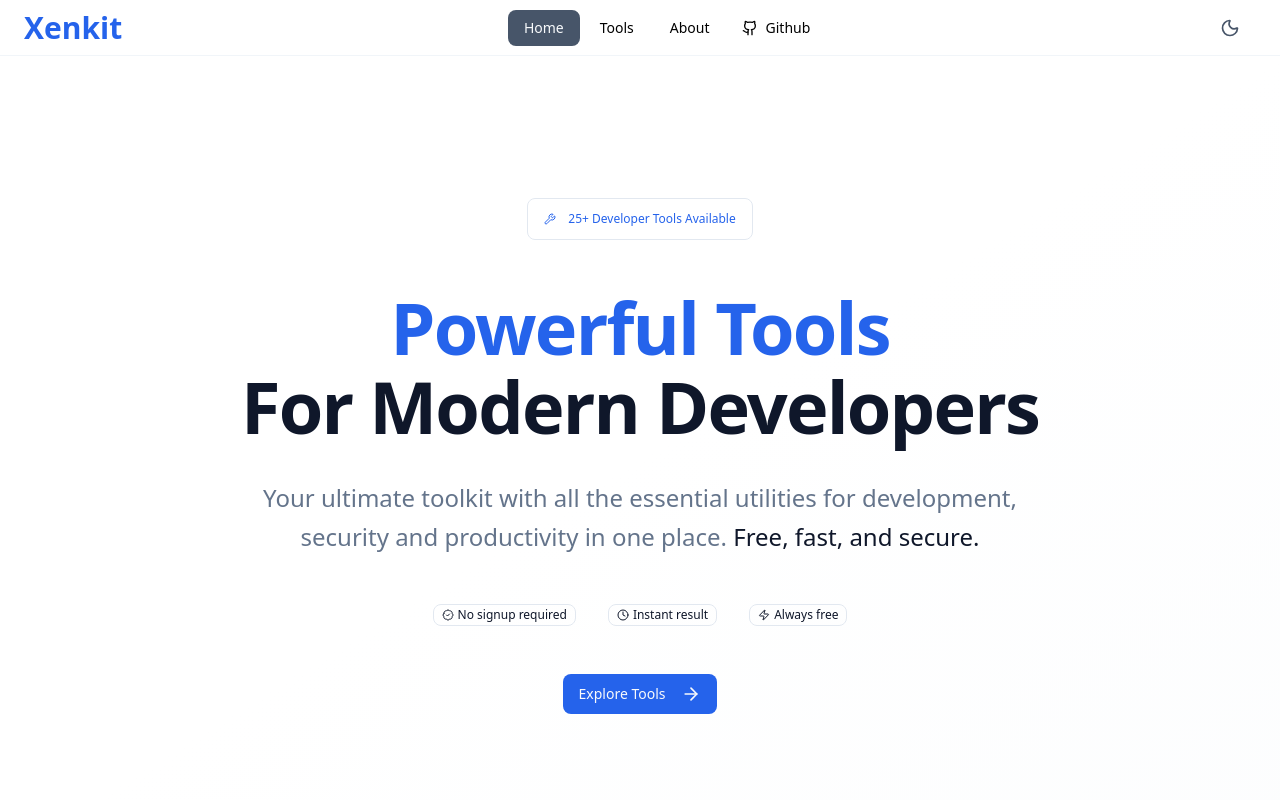
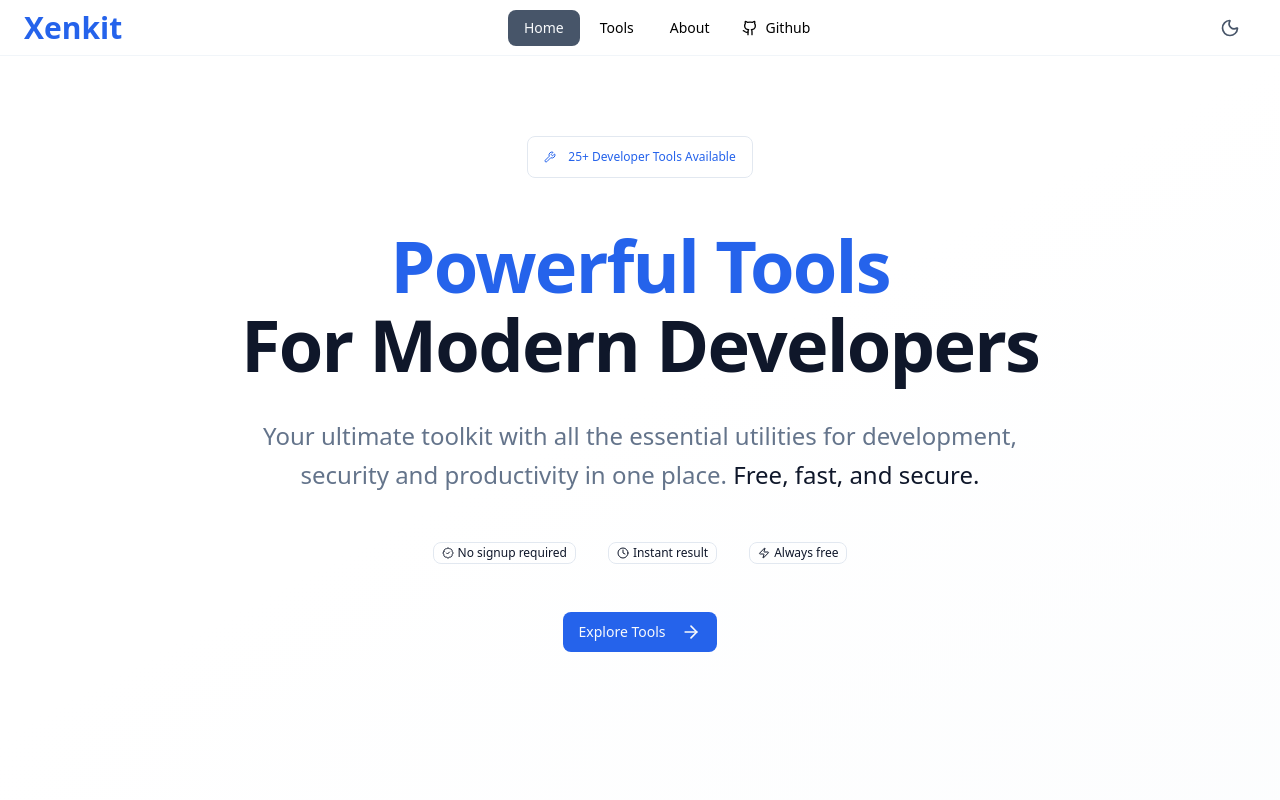
Before and after one commit to xenvoid404/xenkit-app, a Next.js app: page / in a window 1280 px wide. Shown: the top 800 px of the page. Built offline with nearby package versions, Linux system fonts and the light colour scheme.

Commit message:
coba hapus class min-h-dvh

```diff
--- a/app/(main)/(home)/components/section/hero.tsx
+++ b/app/(main)/(home)/components/section/hero.tsx
@@ -51,9 +51,8 @@
         </Button>
     );
 
-    // Pass the static content to the client components for animation
     return (
-        <section className="relative flex min-h-dvh items-center justify-center bg-gradient-to-br from-background via-background to-muted/20">
+        <section className="relative flex items-center justify-center bg-gradient-to-br from-background via-background to-muted/20">
             <div className="relative z-10 mx-auto max-w-6xl px-4 py-20 sm:px-6 lg:px-8">
                 <HeroWrapper>
                     <AnimatedItem>{badge}</AnimatedItem>
--- a/app/(main)/(home)/page.tsx
+++ b/app/(main)/(home)/page.tsx
@@ -3,7 +3,7 @@
 
 export default function Page() {
     return (
-        <div id="main-content">
+        <div id="main-content" className="flex flex-col">
             <Hero />
             <FeaturedTools />
         </div>
```
